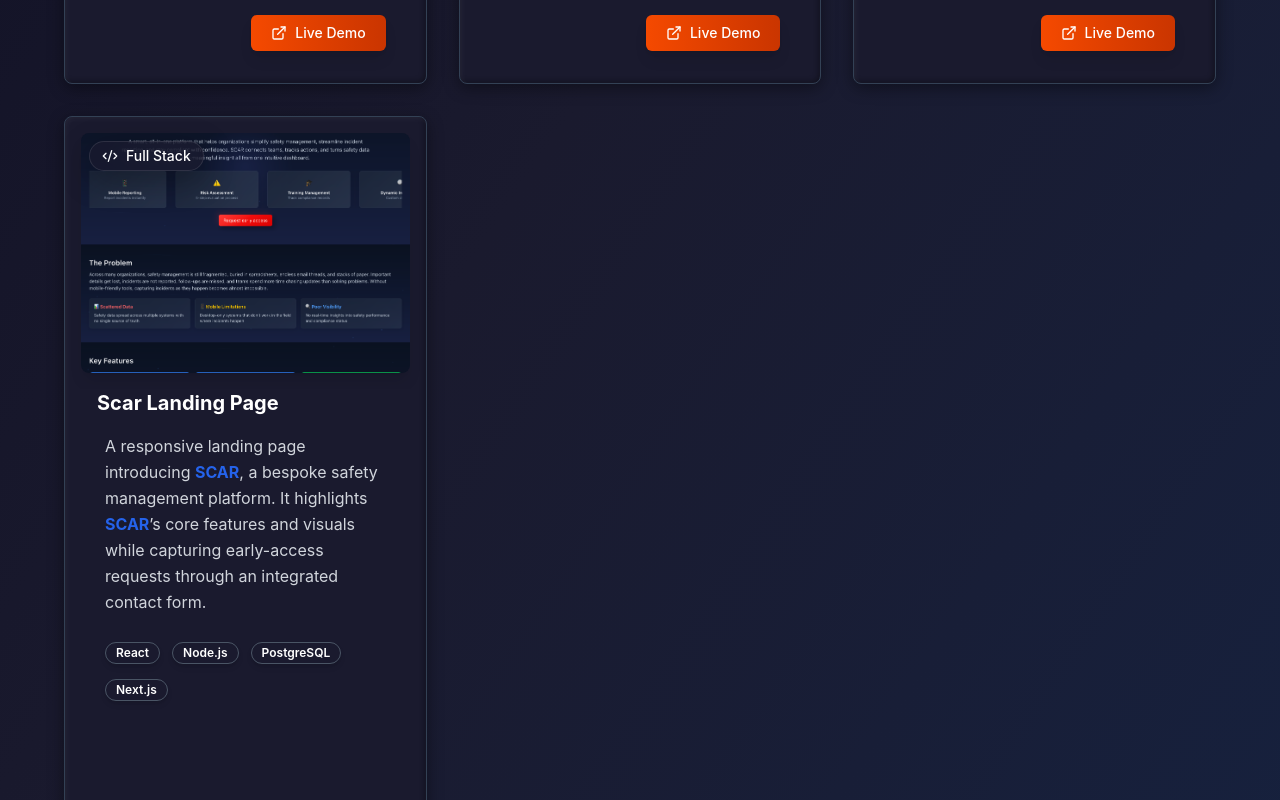
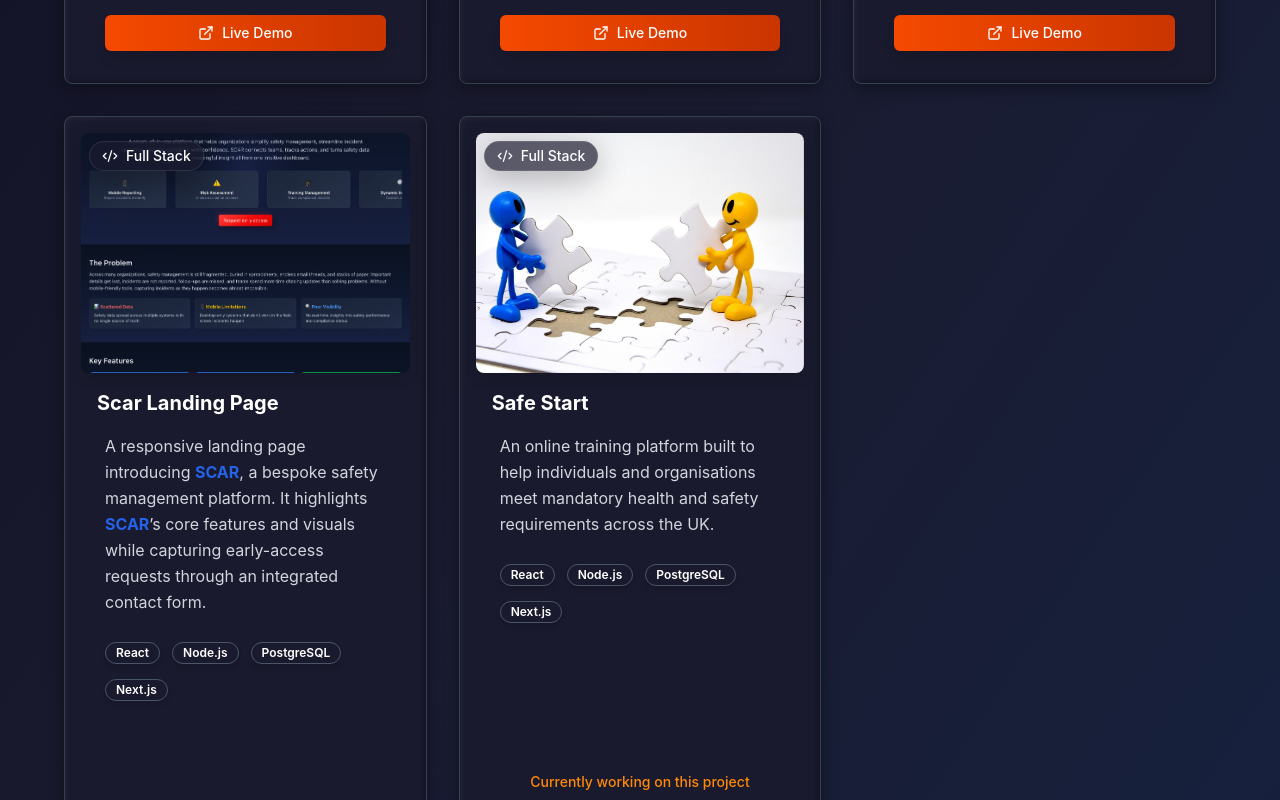
Before and after one commit to kwado5683/ChikwadoAni, a Next.js app: page / in a window 1280 px wide. Shown: the part 4000-4800 px from the top of the page. Built offline with nearby package versions, Linux system fonts and the light colour scheme.

Commit message:
chore: add safe start to projects

```diff
--- a/src/components/Projects.jsx
+++ b/src/components/Projects.jsx
@@ -16,7 +16,7 @@ export default function ProjectsSection() {
       technologies: ["React", "Node.js", "PostgreSQL", "Next.js"],
       category: "Full Stack",
       links: {
-        github: "https://github.com/kwado5683/Safety",
+        github: " ",
         live: "https://safety-mgt.vercel.app/"
       }
     },
@@ -52,6 +52,17 @@ export default function ProjectsSection() {
       links: {
         github: "https://github.com/kwado5683/scar-landing-page",
         live: "https://scar-landing-page.vercel.app/"
+      }
+    },
+    {
+      title: "Safe Start",
+      description: "An online training platform built to help individuals and organisations meet mandatory health and safety requirements across the UK.",
+      image: "/safestart.jpg",
+      technologies: ["React", "Node.js", "PostgreSQL", "Next.js"],
+      category: "Full Stack",
+      links: {
+        github: "https://github.com/kwado5683/scar-landing-page",
+        live: "https://safe-start.vercel.app/"
       }
     }
   ];
@@ -199,7 +210,7 @@ export default function ProjectsSection() {
                       </div>
 
                       <div className="grid grid-cols-2 gap-3 px-2 mt-auto">
-                        {project.links.github ? (
+                        {/* {project.links.github ? (
                           <motion.a
                             href={project.links.github}
                             target="_blank"
@@ -211,17 +222,29 @@ export default function ProjectsSection() {
                             initial={{ scale: 1, y: 0 }}
                             animate={{ scale: 1, y: 0 }}
                           >
-                            {/* <Button
+                            <Button
                               variant="outline"
                               size="sm"
                               className="w-full bg-gray-800 text-white cursor-pointer border-0 transition-all duration-1000 hover:bg-orange-600 hover:text-white focus:bg-orange-600 focus:text-white focus:ring-2 focus:ring-orange-400 focus:ring-opacity-50 shadow-lg hover:shadow-xl"
                             >
                               <Github className="w-4 h-4 mr-2 transition-transform duration-1000 group-hover/btn:scale-110" />
                               Code
-                            </Button> */}
+                            </Button>
                           </motion.a>
                         ) : (
                           <div className="w-full h-10"></div>
+                        )} */}
+
+                        {project.title === "Safe Start" && (
+                          <motion.p
+                            className="col-span-2 text-sm text-orange-400 mb-2 font-medium text-center"
+                            initial={{ opacity: 0 }}
+                            whileInView={{ opacity: 1 }}
+                            viewport={{ once: true }}
+                            transition={{ duration: 0.8, delay: 0.2 }}
+                          >
+                            Currently working on this project
+                          </motion.p>
                         )}
 
                         {project.links.live ? (
@@ -229,7 +252,7 @@ export default function ProjectsSection() {
                             href={project.links.live}
                             target="_blank"
                             rel="noopener noreferrer"
-                            className="w-full group/btn"
+                            className="w-full col-span-2 group/btn"
                             whileHover={{ scale: 1.03, y: -1 }}
                             whileTap={{ scale: 0.98 }}
                             transition={{ duration: 0.6, ease: "easeInOut" }}
```
Also changed, not shown: public/safestart.jpg (added).
